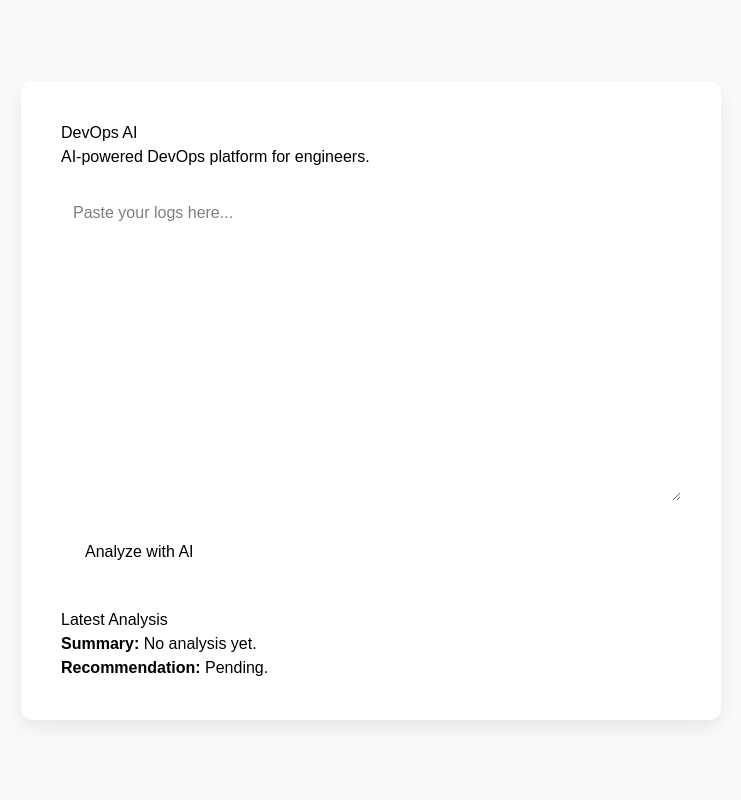
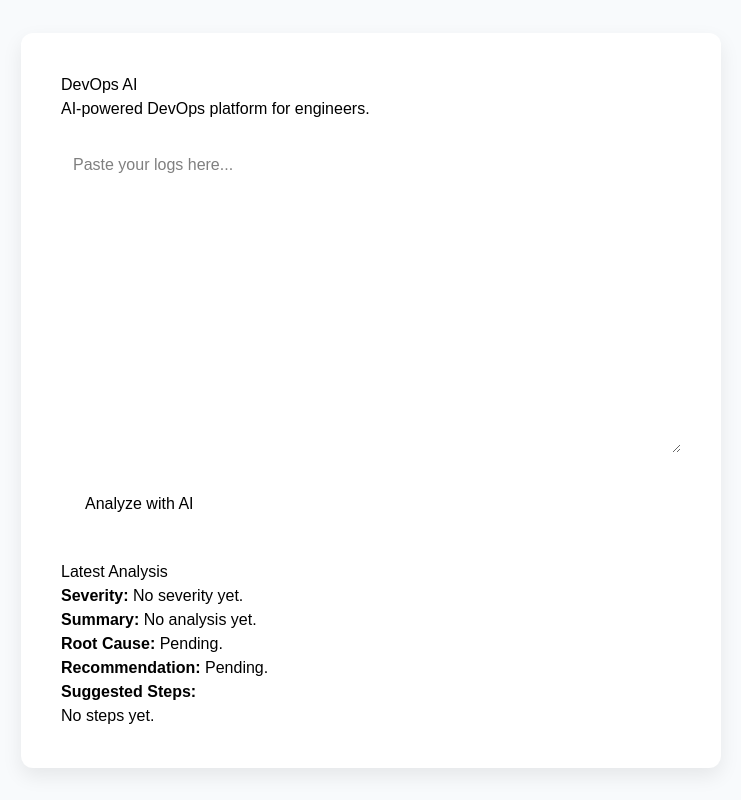
Before and after one commit to franvaarg/devops-ai, a React (Vite) app in the folder frontend/: page / in a window 1280 px wide. Shown: the whole page, without its empty margins (269-1010 px from the left). Built offline with nearby package versions, Linux system fonts and the light colour scheme.

Commit message:
Add structure AI analysis response

```diff
--- a/frontend/src/components/AnalysisPanel.tsx
+++ b/frontend/src/components/AnalysisPanel.tsx
@@ -1,14 +1,37 @@
 type AnalysisPanelProps = {
+  severity: string;
   summary: string;
+  rootCause: string;
   recommendation: string;
+  steps: string[];
 };
 
-function AnalysisPanel({ summary, recommendation }: AnalysisPanelProps) {
+function AnalysisPanel({
+  severity,
+  summary,
+  rootCause,
+  recommendation,
+  steps,
+}: AnalysisPanelProps) {
   return (
     <section style={{ marginTop: "32px" }}>
       <h2>Latest Analysis</h2>
+
+      <p><strong>Severity:</strong> {severity || "No severity yet."}</p>
       <p><strong>Summary:</strong> {summary || "No analysis yet."}</p>
+      <p><strong>Root Cause:</strong> {rootCause || "Pending."}</p>
       <p><strong>Recommendation:</strong> {recommendation || "Pending."}</p>
+
+      <strong>Suggested Steps:</strong>
+      {steps.length > 0 ? (
+        <ul>
+          {steps.map((step, index) => (
+            <li key={index}>{step}</li>
+          ))}
+        </ul>
+      ) : (
+        <p>No steps yet.</p>
+      )}
     </section>
   );
 }
--- a/frontend/src/pages/Home.tsx
+++ b/frontend/src/pages/Home.tsx
@@ -6,8 +6,11 @@ import AnalysisPanel from "../components/AnalysisPanel";
 
 function Home() {
   const [log, setLog] = useState("");
+  const [severity, setSeverity] = useState("");
   const [summary, setSummary] = useState("");
+  const [rootCause, setRootCause] = useState("");
   const [recommendation, setRecommendation] = useState("");
+  const [steps, setSteps] = useState<string[]>([]);
 
   async function handleAnalyze() {
     const response = await fetch("http://localhost:3000/api/analyze", {
@@ -20,8 +23,11 @@ function Home() {
 
     const data = await response.json();
 
+    setSeverity(data.severity);
     setSummary(data.summary);
+    setRootCause(data.rootCause);
     setRecommendation(data.recommendation);
+    setSteps(data.steps || []);
   }
 
   return (
@@ -47,7 +53,13 @@ function Home() {
         <Header />
         <LogInput log={log} setLog={setLog} />
         <AnalyzeButton onAnalyze={handleAnalyze} />
-        <AnalysisPanel summary={summary} recommendation={recommendation} />
+        <AnalysisPanel
+          severity={severity}
+          summary={summary}
+          rootCause={rootCause}
+          recommendation={recommendation}
+          steps={steps}
+        />
       </div>
     </main>
   );
```
Also changed, not shown: 2 other files (tests, documents, lock files or other folders).
